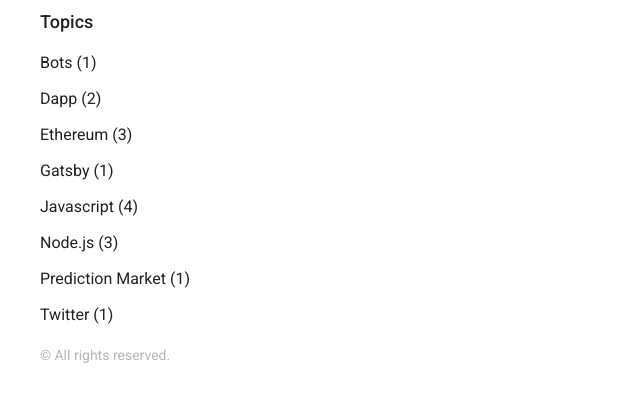
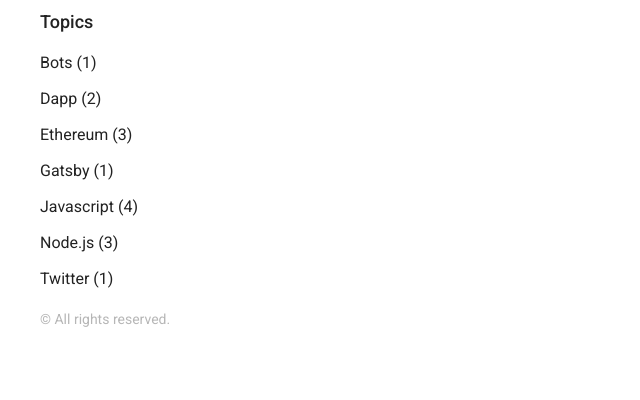
Before and after one commit to borxes/yurasherman-blog, a Gatsby site: page /categories in a window 1280 px wide. Shown: the part 400-800 px from the top of the page, without its empty margins (0-640 px from the left). Built offline with nearby package versions, Linux system fonts and the light colour scheme; Gatsby itself is replaced by a stand-in of ours; some packages are replaced by stand-ins of ours.

Commit message:
remove Prediction tag

```diff
--- a/src/pages/articles/veil-first-impressions/index.md
+++ b/src/pages/articles/veil-first-impressions/index.md
@@ -8,7 +8,6 @@
 tags:
   - "Ethereum"
   - "Dapp"
-  - "Prediction Market"
 description: "Veil - Cryptocurrency Prediction Market - review"
 ---
 
```
